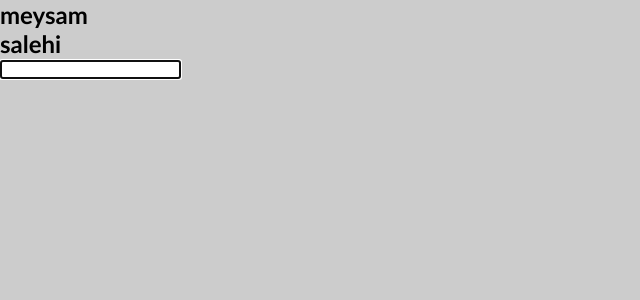
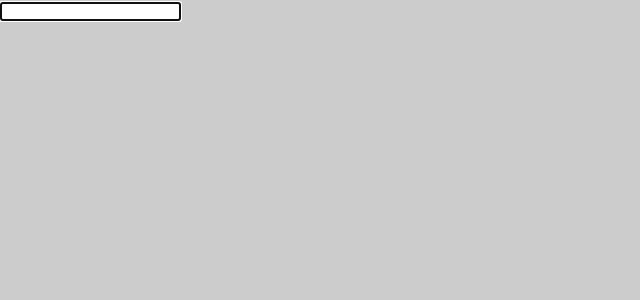
Before and after one commit to meysamsalehi/ReactTraining, a React (Create React App) app: page / in a window 1280 px wide. Shown: the top 300 px of the page, without its empty margins (0-640 px from the left). Built offline with nearby package versions, Linux system fonts and the light colour scheme.

Commit message:
Session52=> useRef Hooks For access to Dom Element in Functional COmponent

```diff
--- a/src/AppClass.js
+++ b/src/AppClass.js
@@ -72,7 +72,7 @@ class AppClass extends Component {
     // console.log("rendering");
     return (
       <>
-        <NavBar totalItems={this.state.products.length} />
+        {/* <NavBar totalItems={this.state.products.length} />
         <h1>shopping App</h1>
         <ProductList
           products={this.state.products}
@@ -80,9 +80,9 @@ class AppClass extends Component {
           onChange={this.changeHandler}
           onIncrement={this.incrementHandler}
           onDecrement={this.decrementHandler}
-        />
+        /> */}
 
-        <ParentComponent />
+        {/* <ParentComponent /> */}
         {/* <button onClick={() => this.setState({ isShow: !this.state.isShow })}>
           {this.state.isShow ? "hide" : "true"}
         </button>
--- /dev/null
+++ b/src/Component/Ref/FunctionalRef.js
@@ -0,0 +1,16 @@
+import { useRef, useEffect } from "react";
+
+const FunctionalRef = () => {
+  const inputRef = useRef();
+
+  useEffect(() => {
+    inputRef.current.focus();
+  }, []);
+  return (
+    <div>
+      <input type="text" ref={inputRef} />
+    </div>
+  );
+};
+
+export default FunctionalRef;
--- a/src/index.js
+++ b/src/index.js
@@ -1,22 +1,25 @@
 import React from "react";
 import ReactDOM from "react-dom/client";
-import AppClass from "./AppClass";
-import App, { userName, lastName } from "./App";
+// import AppClass from "./AppClass";
+// import App, { userName, lastName } from "./App";
 import "./index.css";
-import ClassCounter from "./Component/ClassCounter.js/ClassCounter";
-import ClassComponentLife from "./Component/ClassCounterLife/ClassComponentLife";
-import FunctionalCounterLife from "./Component/FunctionalCounterLife/FunctionalCounterLife";
-import ClassRef from "./Component/Ref/ClassRef";
+// import ClassCounter from "./Component/ClassCounter.js/ClassCounter";
+// import ClassComponentLife from "./Component/ClassCounterLife/ClassComponentLife";
+// import FunctionalCounterLife from "./Component/FunctionalCounterLife/FunctionalCounterLife";
+// import ClassRef from "./Component/Ref/ClassRef";
+import FunctionalRef from "./Component/Ref/FunctionalRef";
 
 const root = ReactDOM.createRoot(document.getElementById("root"));
 root.render(
   <React.StrictMode>
-    <h2>{userName}</h2>
-    <h2>{lastName}</h2>
+    {/* <h2>{userName}</h2> */}
+    {/* <h2>{lastName}</h2> */}
     {/* <AppClass /> */}
     {/* <ClassComponentLife /> */}
     {/* <FunctionalCounterLife /> */}
-    <ClassRef />
+    {/* <ClassRef />
+     */}
+    <FunctionalRef />
   </React.StrictMode>
 );
 
```
